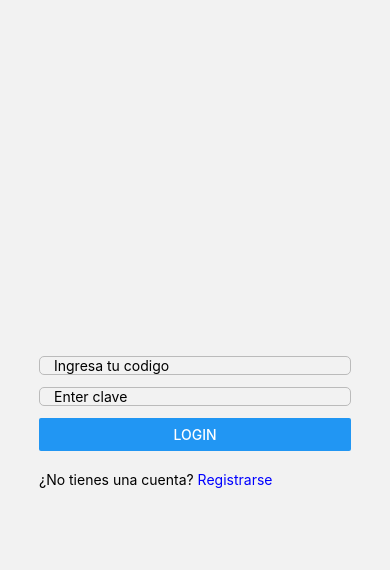
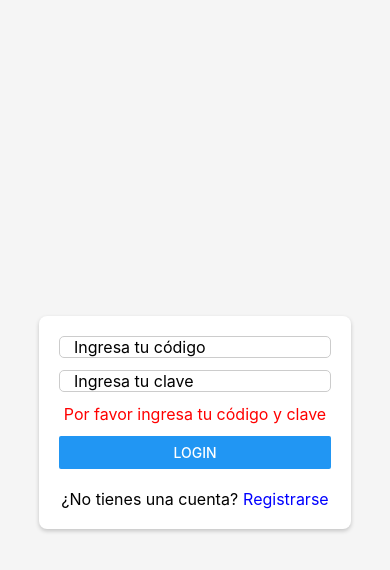
Before and after one commit to arturolumev/Integrador-5-Ciclo, a React Native app in the folder frontend/: screen /Login in a window 390 px wide. Both pictures are taken after a click on the button "LOGIN". Shown: the top 570 px of the page. Built offline with nearby package versions, Linux system fonts and the light colour scheme.

Commit message:
style: estilos provisionales

```diff
--- a/frontend/src/screens/LoginScreen.js
+++ b/frontend/src/screens/LoginScreen.js
@@ -1,40 +1,45 @@
-import React, {useContext, useState} from "react";
+import React, { useContext, useState } from "react";
 import { Text, TextInput, View, Button, TouchableOpacity, StyleSheet, Alert } from "react-native";
+import AsyncStorage from '@react-native-async-storage/async-storage';
 import axios from "axios";
 import { BASE_URL } from "../config";
 
-const LoginScreen = ({navigation}) => {
-    const [codigo, setCodigo] = useState(null);
-    const [clave, setClave] = useState(null);
+const LoginScreen = ({ navigation }) => {
+  const [codigo, setCodigo] = useState("");
+  const [clave, setClave] = useState("");
   const [error, setError] = useState("");
-    //const val = useContext(AuthContext)
 
   const login = async () => {
+    if (!codigo || !clave) {
+      setError("Por favor ingresa tu código y clave");
+      return;
+    }
+
+    if (clave.length < 4) {
+      setError("La clave debe tener al menos 4 caracteres");
+      return;
+    }
+
     try {
       const response = await axios.post(`${BASE_URL}/usuarios/login`, {
         codigo,
         clave,
       });
 
-          const { accessToken, usu_codigo, ent_rol, requiresPasswordUpdate  } = response.data;
+      const { accessToken, usu_codigo, ent_rol, requiresPasswordUpdate } = response.data;
 
       if (requiresPasswordUpdate) {
-            // Mostrar una alerta o mensaje al usuario para que actualice su contraseña
         alert('Por favor, actualiza tu contraseña');
-
-            console.log('codigo para actualizar ===>' + usu_codigo);
-
-            // Redirigir al usuario a la pantalla de actualización de contraseña
         navigation.navigate('ActualizarPassword', { usuCodigo: usu_codigo });
       } else {
+
         // Guardar el token de acceso en localStorage
         console.log('codigo para perfil ===>' + usu_codigo);
-            localStorage.setItem('accessToken', accessToken);
+        //localStorage.setItem('accessToken', accessToken);
 
-            // Redirigir a la siguiente pantalla después del inicio de sesión
-            console.log("====>", response.data);
-            //navigation.navigate('Perfil', { usuCodigo: usu_codigo });
-            // Determinar el tipo de usuario (administrador o trabajador) y redirigir a la pantalla correspondiente
+        // Guardar el token en AsyncStorage
+        await AsyncStorage.setItem('accessToken', accessToken);
+
         if (ent_rol === 'ADM') {
           navigation.navigate('Perfil', { usuCodigo: usu_codigo, rol: ent_rol });
         } else if (ent_rol === 'TRA') {
@@ -53,25 +58,31 @@ const LoginScreen = ({navigation}) => {
         <TextInput
           style={styles.input}
           value={codigo}
-                placeholder="Ingresa tu codigo"
-                onChangeText={text => setCodigo(text)} />
+          placeholder="Ingresa tu código"
+          onChangeText={text => setCodigo(text)}
+        />
 
-                <TextInput style={styles.input}
+        <TextInput
+          style={styles.input}
           value={clave}
-                placeholder="Enter clave"
+          placeholder="Ingresa tu clave"
           onChangeText={text => setClave(text)}
-                secureTextEntry />
+          secureTextEntry
+        />
+
+        {error ? <Text style={styles.errorText}>{error}</Text> : null}
 
         <Button
           title="Login"
           onPress={() => {
             login();
-                  }}/>
+          }}
+        />
 
-                <View style={{flexDirection: 'row', marginTop: 20}}>
-                    <Text>¿No tienes una cuenta? </Text>
+        <View style={styles.registerContainer}>
+          <Text style={styles.registerText}>¿No tienes una cuenta?</Text>
           <TouchableOpacity onPress={() => navigation.navigate('Register')}>
-                        <Text style={styles.link}>Registrarse</Text>
+            <Text style={styles.registerLink}>Registrarse</Text>
           </TouchableOpacity>
         </View>
       </View>
@@ -84,19 +95,50 @@ const styles = StyleSheet.create({
     flex: 1,
     justifyContent: "center",
     alignItems: "center",
+    backgroundColor: "#f5f5f5",
   },
   wrapper: {
     width: '80%',
+    padding: 20,
+    backgroundColor: "#ffffff",
+    borderRadius: 8,
+    shadowColor: "#000000",
+    shadowOffset: {
+      width: 0,
+      height: 2,
+    },
+    shadowOpacity: 0.2,
+    shadowRadius: 4,
+    elevation: 4,
   },
   input: {
     marginBottom: 12,
     borderWidth: 1,
-        borderColor: '#bbb',
+    borderColor: '#ccc',
     borderRadius: 5,
     paddingHorizontal: 14,
+    fontSize: 16,
+    backgroundColor: "#ffffff",
   },
-    link: {
+  errorText: {
+    color: 'red',
+    marginBottom: 12,
+    fontSize: 16,
+    textAlign: "center",
+  },
+  registerContainer: {
+    flexDirection: 'row',
+    marginTop: 20,
+    alignItems: 'center',
+    justifyContent: 'center',
+  },
+  registerText: {
+    fontSize: 16,
+    marginRight: 5,
+  },
+  registerLink: {
     color: 'blue',
+    fontSize: 16,
   },
 });
 
--- a/frontend/src/screens/PerfilScreen.js
+++ b/frontend/src/screens/PerfilScreen.js
@@ -1,10 +1,13 @@
 import React, { useEffect, useState } from "react";
 import { Text, View, Button, StyleSheet } from "react-native";
+import AsyncStorage from '@react-native-async-storage/async-storage';
 import { BASE_URL } from "../config";
 
 const PerfilScreen = ({ navigation, route }) => {
   const [perfil, setPerfil] = useState(null);
   const [botonTexto, setBotonTexto] = useState('');
+
+  const [rolPerfil, setRolPerfil] = useState('');
 
   useEffect(() => {
     obtenerPerfil();
@@ -12,7 +15,10 @@ const PerfilScreen = ({ navigation, route }) => {
 
   const obtenerPerfil = async () => {
     try {
-      const token = localStorage.getItem("accessToken");
+      // Obtener el token almacenado con localStorage (para vista web)
+      //const token = localStorage.getItem("accessToken");
+      // Obtener el token almacenado con AsyncStorage (para vista movil)
+      const token = await AsyncStorage.getItem('accessToken');
       const usuCodigo = route.params.usuCodigo;
       const rol = route.params.rol;
 
@@ -32,8 +38,10 @@ const PerfilScreen = ({ navigation, route }) => {
         // Determinar el texto del botón según el rol del usuario
         if (rol === 'ADM') {
           setBotonTexto('Ver Trabajadores');
+          setRolPerfil('Administrador');
         } else if (rol === 'TRA') {
           setBotonTexto('Ver mi Entidad');
+          setRolPerfil('Trabajador');
         }
 
       } else {
@@ -48,13 +56,16 @@ const PerfilScreen = ({ navigation, route }) => {
   return (
     <View style={styles.container}>
       <Button onPress={() => navigation.navigate("Trabajador", { usuCodigo: route.params.usuCodigo, rol: route.params.rol })} title={botonTexto} color="#841584" />
-      <Text>Perfil de Usuario</Text>
+      <Text style={styles.title}>Perfil de Usuario</Text>
       {perfil && (
         <View>
-          <Text>Código: {perfil.usu_codigo}</Text>
+          <Text style={styles.label}>Código:</Text>
+          <Text>{perfil.usu_codigo}</Text>
           {/* Agrega aquí los campos adicionales que deseas mostrar en el perfil */}
         </View>
       )}
+      <Text style={styles.label}>Rol:</Text>
+      <Text>{rolPerfil}</Text>
     </View>
   );
 };
@@ -65,6 +76,17 @@ const styles = StyleSheet.create({
     flex: 1,
     justifyContent: "center",
     alignItems: "center",
+    backgroundColor: "#f5f5f5",
+    padding: 20,
+  },
+  title: {
+    fontSize: 20,
+    fontWeight: "bold",
+    marginBottom: 20,
+  },
+  label: {
+    fontWeight: "bold",
+    marginBottom: 6,
   },
 });
 
--- a/frontend/src/screens/RegisterScreen.js
+++ b/frontend/src/screens/RegisterScreen.js
@@ -1,4 +1,4 @@
-import React, {useContext, useState} from 'react';
+import React, { useContext, useState } from 'react';
 import {
   Button,
   Text,
@@ -6,13 +6,14 @@ import {
   TouchableOpacity,
   View,
   StyleSheet,
+  ScrollView,
+  KeyboardAvoidingView,
 } from 'react-native';
-import Axios from "axios";
+import { Picker } from '@react-native-picker/picker';
+import Axios from 'axios';
 import { BASE_URL } from '../config';
-//import Spinner from 'react-native-loading-spinner-overlay';
-//import {AuthContext} from '../context/AuthContext';
 
-const RegisterScreen = ({navigation}) => {
+const RegisterScreen = ({ navigation }) => {
   const [codigo, setCodigo] = useState(null);
   const [clave, setClave] = useState(null);
   const [nombre, setNombre] = useState(null);
@@ -23,19 +24,11 @@ const RegisterScreen = ({navigation}) => {
   const [rol, setRol] = useState(null);
   const [area_id, setArea_id] = useState(null);
 
-  //const val = useContext(AuthContext)
-
-  //const {isLoading, register} = useContext(AuthContext);
-
-  //const { register } = useContext(AuthContext);
-
   const register = async () => {
     try {
-      const {data} = await Axios.post(`${BASE_URL}/usuarios`, {
+      const { data } = await Axios.post(`${BASE_URL}/usuarios`, {
         codigo: codigo,
         clave: clave,
-
-        // Nuevos datos para registrar entidades
         nombre: nombre,
         nro_documento: nro_documento,
         sexo: sexo,
@@ -43,12 +36,12 @@ const RegisterScreen = ({navigation}) => {
         correo: correo,
         rol: rol,
         area_id: area_id,
-        activo: true
+        activo: true,
       });
 
       if (data.status === 'success') {
         alert('User Created Successfully');
-        navigation.navigate('Login'); // Redirigir a la pantalla de inicio de sesión después del registro exitoso
+        navigation.navigate('Login');
       } else {
         alert('User Not Created');
       }
@@ -56,21 +49,30 @@ const RegisterScreen = ({navigation}) => {
       console.log(data);
     } catch (err) {
       console.log(err);
-      //console.log(data);
     }
+  };
+
+  const validateNumber = (text) => {
+    const numberRegex = /^[0-9]+$/;
+    return numberRegex.test(text);
   };
 
   return (
     <View style={styles.container}>
-      <View style={styles.wrapper}>
+      <KeyboardAvoidingView
+        style={styles.wrapper}
+        behavior={Platform.OS === 'ios' ? 'padding' : undefined}
+      >
+        <ScrollView contentContainerStyle={styles.scrollContainer}>
+        <Text style={styles.label}>Ingrese un código:</Text>
           <TextInput
             style={styles.input}
             value={codigo}
-          placeholder="Ingresa tu codigo"
-          onChangeText={text => setCodigo(text)}
+            placeholder="Ingresa tu código"
+            onChangeText={(text) => setCodigo(text)}
           />
 
-
+          <Text style={styles.label}>Ingrese una clave:</Text>
           <TextInput
             style={styles.input}
             value={clave}
@@ -79,6 +81,7 @@ const RegisterScreen = ({navigation}) => {
             secureTextEntry
           />
 
+          <Text style={styles.label}>Ingrese su nombre:</Text>
           <TextInput
             style={styles.input}
             value={nombre}
@@ -86,27 +89,43 @@ const RegisterScreen = ({navigation}) => {
             onChangeText={text => setNombre(text)}
           />
 
+          <Text style={styles.label}>Ingrese su número de identificación:</Text>
           <TextInput
             style={styles.input}
             value={nro_documento}
-          placeholder="Ingresa tu identificacion"
-          onChangeText={text => setNroDocumento(text)}
+            placeholder="Ingresa tu identificación"
+            onChangeText={text => {
+              if (validateNumber(text)) {
+                setNroDocumento(text);
+              }
+            }}
+            keyboardType="numeric"
           />
 
-        <TextInput
+          <Text style={styles.label}>Seleccione su sexo:</Text>
+          <Picker
             style={styles.input}
-          value={sexo}
-          placeholder="Ingresa tu sexo"
-          onChangeText={text => setSexo(text)}
-        />
+            selectedValue={sexo}
+            onValueChange={itemValue => setSexo(itemValue)}
+          >
+            <Picker.Item label="Masculino" value="M" />
+            <Picker.Item label="Femenino" value="F" />
+          </Picker>
 
+          <Text style={styles.label}>Ingrese su número de celular:</Text>
           <TextInput
             style={styles.input}
             value={nro_celular}
-          placeholder="Ingresa tu numero de celular"
-          onChangeText={text => setNro_celular(text)}
+            placeholder="Ingresa tu número de celular"
+            onChangeText={text => {
+              if (validateNumber(text)) {
+                setNro_celular(text);
+              }
+            }}
+            keyboardType="numeric"
           />
 
+          <Text style={styles.label}>Ingrese su correo:</Text>
           <TextInput
             style={styles.input}
             value={correo}
@@ -114,34 +133,39 @@ const RegisterScreen = ({navigation}) => {
             onChangeText={text => setCorreo(text)}
           />
 
-        <TextInput
+          <Text style={styles.label}>Seleccione su rol:</Text>
+          <Picker
             style={styles.input}
-          value={rol}
-          placeholder="Ingresa tu rol"
-          onChangeText={text => setRol(text)}
-        />
+            selectedValue={rol}
+            onValueChange={itemValue => setRol(itemValue)}
+          >
+            <Picker.Item label="Trabajador" value="TRA" />
+            <Picker.Item label="Administrador" value="ADM" />
+          </Picker>
 
+          <Text style={styles.label}>Ingrese su ID de Área:</Text>
           <TextInput
             style={styles.input}
             value={area_id}
-          placeholder="Ingresa tu ID de area"
+            placeholder="Ingresa tu ID de área"
             onChangeText={text => setArea_id(text)}
           />
 
           <Button
             title="Register"
             onPress={() => {
-            register(codigo, clave, nombre, nro_documento, sexo, nro_celular, correo, rol, area_id);
+              register();
             }}
           />
 
-        <View style={{flexDirection: 'row', marginTop: 20}}>
-          <Text>Already have an accoutn? </Text>
+          <View style={styles.linkContainer}>
+            <Text style={styles.linkText}>Already have an account? </Text>
             <TouchableOpacity onPress={() => navigation.navigate('Login')}>
               <Text style={styles.link}>Login</Text>
             </TouchableOpacity>
           </View>
-      </View>
+        </ScrollView>
+      </KeyboardAvoidingView>
     </View>
   );
 };
@@ -151,19 +175,48 @@ const styles = StyleSheet.create({
     flex: 1,
     alignItems: 'center',
     justifyContent: 'center',
+    backgroundColor: '#f5f5f5',
   },
   wrapper: {
     width: '80%',
+    padding: 20,
+    backgroundColor: '#ffffff',
+    borderRadius: 8,
+    shadowColor: '#000000',
+    shadowOffset: {
+      width: 0,
+      height: 2,
+    },
+    shadowOpacity: 0.2,
+    shadowRadius: 4,
+    elevation: 4,
   },
   input: {
     marginBottom: 12,
     borderWidth: 1,
-    borderColor: '#bbb',
+    borderColor: '#ccc',
     borderRadius: 5,
     paddingHorizontal: 14,
+    fontSize: 16,
+    backgroundColor: '#ffffff',
+  },
+  label: {
+    fontSize: 16,
+    marginBottom: 6,
+  },
+  linkContainer: {
+    flexDirection: 'row',
+    marginTop: 20,
+    alignItems: 'center',
+    justifyContent: 'center',
+  },
+  linkText: {
+    fontSize: 16,
   },
   link: {
     color: 'blue',
+    fontSize: 16,
+    marginLeft: 5,
   },
 });
 
```
Also changed, not shown: frontend/src/screens/HorarioScreen.js (+14 -13 lines), frontend/src/screens/TrabajadorScreen.js (+13 -13 lines). Lines whose indentation alone changed are shown as unchanged.
